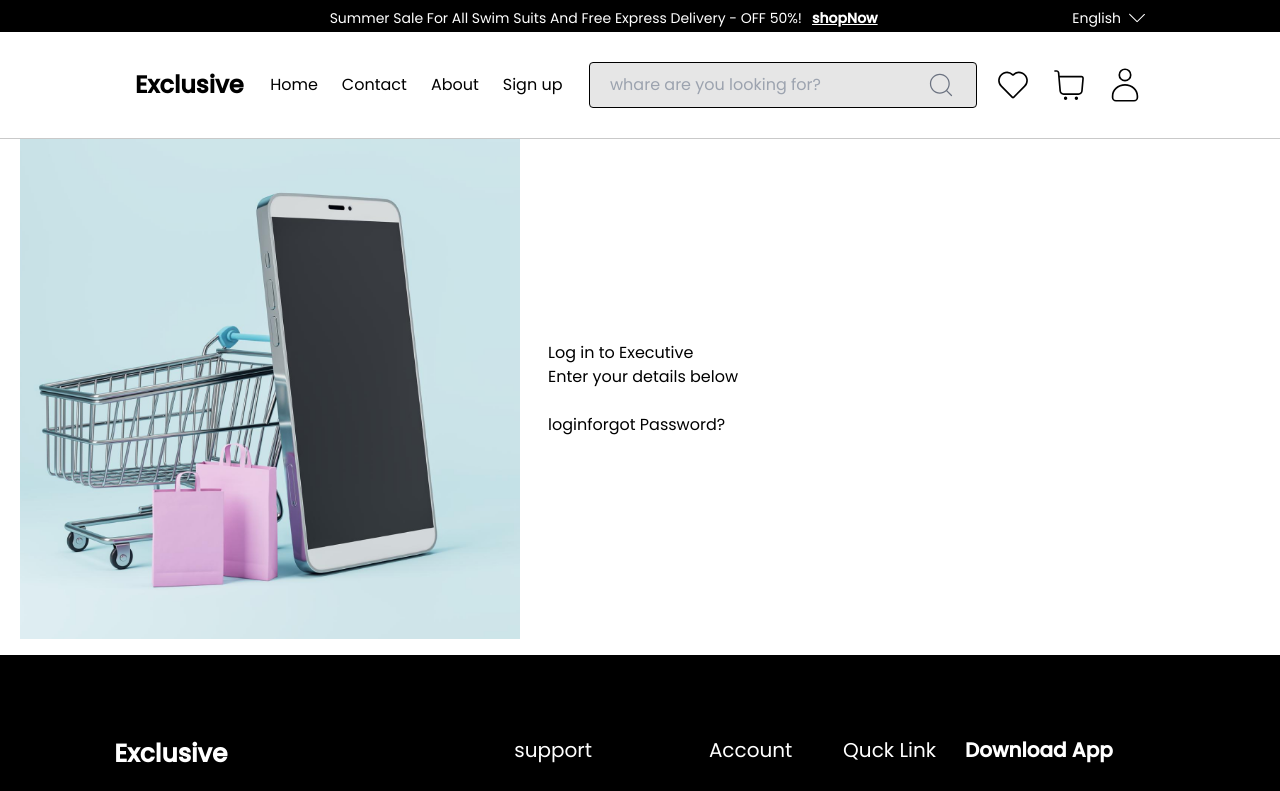
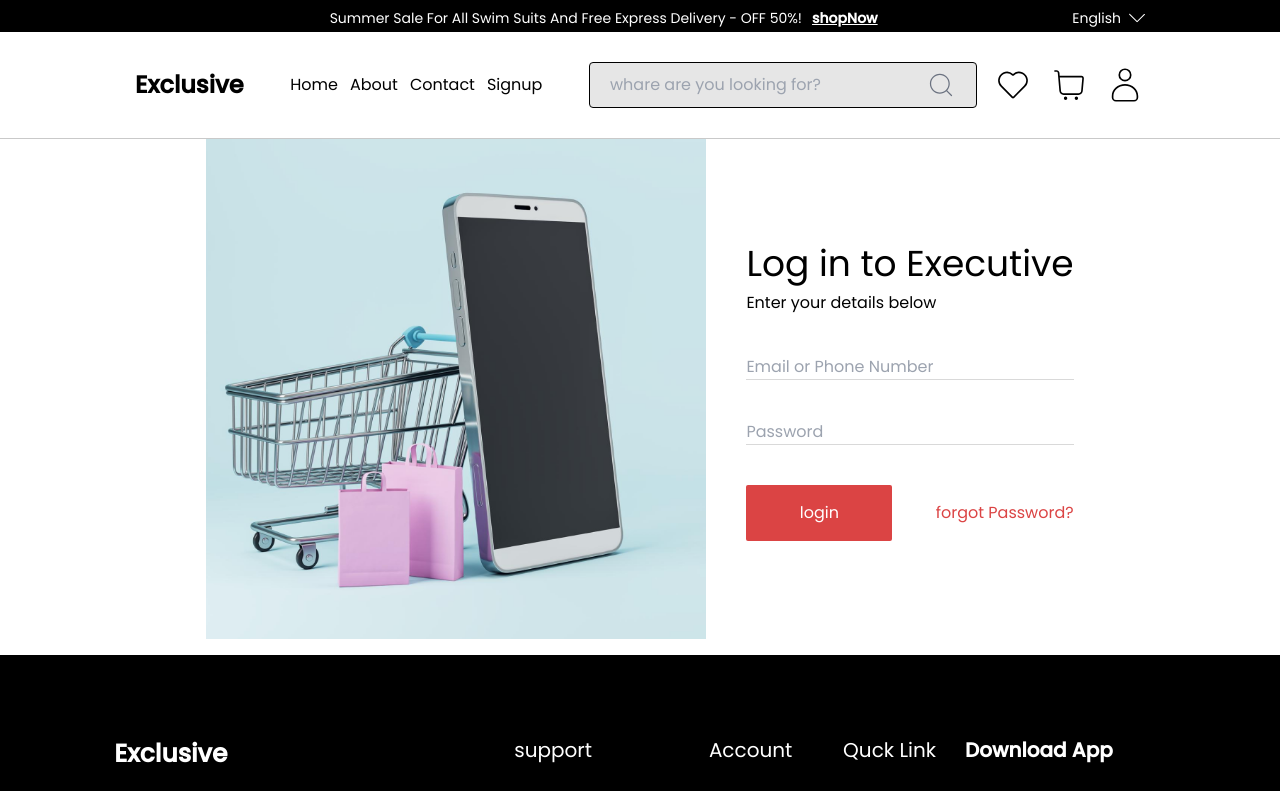
Before and after one commit to aryal31/Ecommerce-, a React (Vite) app: page /login in a window 1280 px wide. Shown: the top 791 px of the page. Built offline with nearby package versions, Linux system fonts and the light colour scheme.

Commit message:
navar and login-signup updated

```diff
--- a/src/components/Loginbox.jsx
+++ b/src/components/Loginbox.jsx
@@ -1,17 +1,33 @@
-import React from 'react'
+import React from "react";
 
 const Loginbox = () => {
   return (
-    <div>
-      <p>Log in to Executive</p>
-      <p>Enter your details below</p>
-      <input type="text" />
-      <input type="password" />
-      <div><button>login</button>
-      <span>forgot Password?</span>
+    <div className="flex flex-col">
+      <p className="text-[16px] lg:text-[20px] xl:text-[36px]">
+        Log in to Executive
+      </p>
+      <label for="email" className="text-[16px]">
+        Enter your details below
+      </label>
+      <input
+        id="email"
+        type="text"
+        className="border-b-[1.5px] border-b-[#D9D9D9] focus:outline-none my-[40px]"
+        placeholder="Email or Phone Number"
+      />
+      <input
+        type="password"
+        className="border-b-[1.5px] border-b-[#D9D9D9] focus:outline-none"
+        placeholder="Password"
+      />
+      <div className="flex justify-between items-center mt-[40px]">
+        <button className="bg-[#db4444] text-white rounded-sm h-[56px] w-[146px]">
+          login
+        </button>
+        <span className="text-[#db4444]">forgot Password?</span>
       </div>
     </div>
-  )
-}
+  );
+};
 
-export default Loginbox
+export default Loginbox;
--- a/src/components/Loginsignupbox.jsx
+++ b/src/components/Loginsignupbox.jsx
@@ -3,9 +3,9 @@ import loginimg from '../assets/images/loginimg.png'
 
 const Loginsignupbox = ({children}) => {
   return (
-    <div className='flex justify-center items-center w-[1200px] h-[781] gap-7'>
+<div className='flex justify-center items-center w-auto h-auto gap-[40px]'>
       <div className='flex'><img className='h-[500px] w-[500px] object-cover' src={loginimg} alt="" /></div>
-    <div> {children}</div>
+    <div className='flex'> {children}</div>
     </div>
   )
 }
--- a/src/components/Navbar.jsx
+++ b/src/components/Navbar.jsx
@@ -6,11 +6,25 @@ import { MdOutlineCancel } from "react-icons/md";
 import { FaRegStar } from "react-icons/fa";
 import { CiLogout } from "react-icons/ci";
 
-
 <CiSearch />;
 
+const navLinks = [
+  {
+    text: "home",
+  },
+  {
+    text: "about",
+  },
+  {
+    text: "contact",
+  },
+  {
+    text: "signup",
+  },
+];
+
 const Navbar = () => {
-  const [category, setcategory] = useState("");
+  const [category, setCategory] = useState("");
   const [userclicked, setuserclicked] = useState(false);
   const dropdownRef = useRef(null);
 
@@ -32,39 +46,27 @@ const Navbar = () => {
     };
   }, [dropdownRef]);
 
-
   return (
     <div>
       <div className="flex items-center justify-between px-[30px] lg:px-[135px] p-[30px]">
         <div className="text-[24px] font-bold">Exclusive</div>
-        <div className="flex space-x-6">
-          <div
-            onClick={() => setcategory("home")}
-            className={`cursor-pointer ${
-              category === "home" ? "underline font-bold" : ""
-            }`}
-          >
-            Home
-          </div>
-          <div
-            onClick={() => setcategory("contact")}
-            className={category === "contact" ? "underline" : ""}
-          >
-            Contact
-          </div>
-          <div
-            onClick={() => setcategory("about")}
-            className={category === "about" ? "underline" : ""}
-          >
-            About
-          </div>
-          <div
-            onClick={() => setcategory("signup")}
-            className={category === "signup" ? "underline" : ""}
-          >
-            Sign up
-          </div>
-        </div>
+        <ul className="text-black flex gap-x-3">
+          {navLinks.map((item, index) => {
+            return (
+              <li
+                className={`capitalize cursor-pointer ${
+                  category === item.text
+                    ? "underline underline-offset-[6px]"
+                    : ""
+                }`}
+                onClick={() => setCategory(item.text)}
+                key={index}
+              >
+                {item.text}
+              </li>
+            );
+          })}
+        </ul>
         <div className="flex items-center gap-4 relative">
           <div className="bg-[#e6e6e6] px-5 py-[7px] border border-black rounded-[4px] flex items-center">
             <input
@@ -86,11 +88,37 @@ const Navbar = () => {
               className="absolute top-[100%] right-0 bg-[#7d7d7d] text-white bg-opacity-70 backdrop-blur-lg rounded-lg"
             >
               <ul className="flex flex-col">
-                <li className="cursor-pointer hover:bg-[#7d7d7d] p-2 rounded-t-lg flex justify-start items-center gap-x-3"> <p className="text-[25px]"><CiUser/></p><p>Manage My Account</p></li>
-                <li className="cursor-pointer hover:bg-[#7d7d7d] p-2 flex justify-start items-center gap-x-3"><p className="text-[25px]"><FiShoppingBag /></p><p>My Order</p></li>
-                <li className="cursor-pointer hover:bg-[#7d7d7d] p-2 flex items-center gap-x-3"><p className="text-[25px]"><MdOutlineCancel /></p> My Cancellations</li>
-                <li className="cursor-pointer hover:bg-[#7d7d7d] p-2 flex justify-start items-center gap-x-3"><p className="text-[25px]"><FaRegStar /> </p> My reviews</li>
-                <li className="cursor-pointer hover:bg-[#7d7d7d] p-2 rounded-b-lg flex justify-start items-center gap-x-3"><p className="text-[25px]"><CiLogout /> </p>Logout</li>
+                <li className="cursor-pointer hover:bg-[#7d7d7d] p-2 rounded-t-lg flex justify-start items-center gap-x-3">
+                  {" "}
+                  <p className="text-[25px]">
+                    <CiUser />
+                  </p>
+                  <p>Manage My Account</p>
+                </li>
+                <li className="cursor-pointer hover:bg-[#7d7d7d] p-2 flex justify-start items-center gap-x-3">
+                  <p className="text-[25px]">
+                    <FiShoppingBag />
+                  </p>
+                  <p>My Order</p>
+                </li>
+                <li className="cursor-pointer hover:bg-[#7d7d7d] p-2 flex items-center gap-x-3">
+                  <p className="text-[25px]">
+                    <MdOutlineCancel />
+                  </p>{" "}
+                  My Cancellations
+                </li>
+                <li className="cursor-pointer hover:bg-[#7d7d7d] p-2 flex justify-start items-center gap-x-3">
+                  <p className="text-[25px]">
+                    <FaRegStar />{" "}
+                  </p>{" "}
+                  My reviews
+                </li>
+                <li className="cursor-pointer hover:bg-[#7d7d7d] p-2 rounded-b-lg flex justify-start items-center gap-x-3">
+                  <p className="text-[25px]">
+                    <CiLogout />{" "}
+                  </p>
+                  Logout
+                </li>
               </ul>
             </div>
           )}
--- a/src/components/Signupbox.jsx
+++ b/src/components/Signupbox.jsx
@@ -1,13 +1,48 @@
-import React from 'react'
+import React from "react";
+import { FaGoogle } from "react-icons/fa";
 
 const Signupbox = () => {
   return (
     <div>
-      <p>Create an account</p>
-      <p>enter your details below</p>
-      <input type="text"  />
+      <div className="flex flex-col">
+        <p className="text-[16px] lg:text-[20px] xl:text-[36px] mb-[10px]">
+          Create your account
+        </p>
+        <label for="email" className="text-[16px]">
+          Enter your details below
+        </label>
+        <input
+          id="email"
+          type="text"
+          className="border-b-[1.5px] border-b-[#D9D9D9] focus:outline-none my-[40px]"
+          placeholder="Name"
+        />
+        <input
+          id="email"
+          type="text"
+          className="border-b-[1.5px] border-b-[#D9D9D9] focus:outline-none mb-[40px]"
+          placeholder="Email or Phone Number"
+        />
+        <input
+          type="password"
+          className="border-b-[1.5px] border-b-[#D9D9D9] focus:outline-none"
+          placeholder="Password"
+        />
+        <div className="flex items-center mt-[40px] flex-col gap-4">
+          <button className="bg-[#db4444] text-white rounded-sm h-[56px] w-full">
+            Create Account
+          </button>
+          <button className=" text-black rounded-sm h-[56px] w-full border-[#D9D9D9D9] border-[1.5px] flex items-center justify-center gap-2">
+            <FaGoogle /> Sign Up With Google
+          </button>
+        </div>
+      </div>
+      <div className="gap-3 flex opacity-70 text-[16px] items-center justify-center">
+        <span className="">Already have account?</span>
+        <span className="font-semibold underline underline-offset-[6px]">Log in</span>
+      </div>
     </div>
-  )
-}
+  );
+};
 
-export default Signupbox
+export default Signupbox;
```
